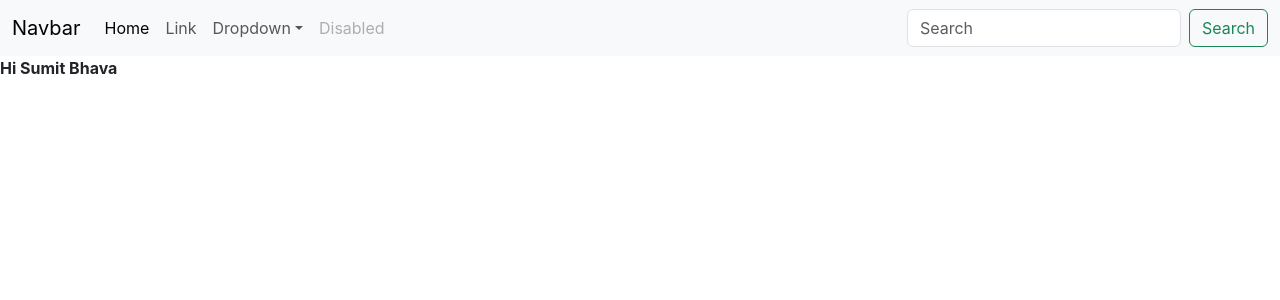
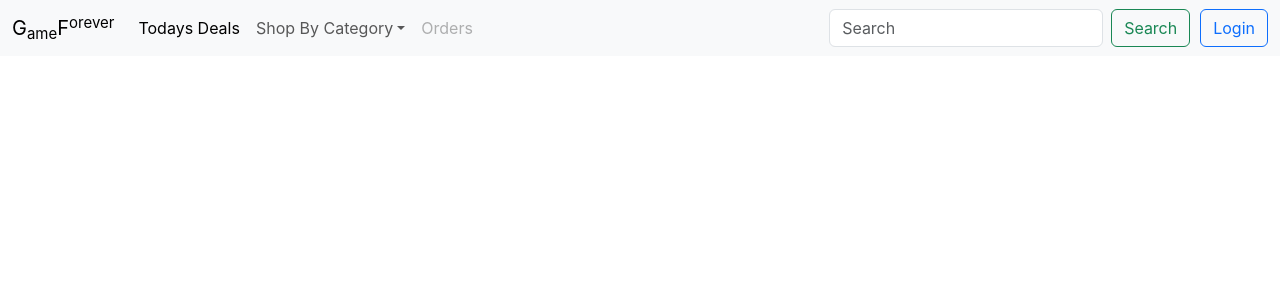
Before and after one commit to SumitSawant1029/Gaming-Ecommerce-Website, a React (Create React App) app: page / in a window 1280 px wide. Shown: the top 300 px of the page. Built offline with nearby package versions, Linux system fonts and the light colour scheme.

Commit message:
Done with navigation bar

```diff
--- a/src/App.css
+++ b/src/App.css
@@ -36,3 +36,7 @@
     transform: rotate(360deg);
   }
 }
+
+.login-button {
+  margin-left: 10px; /* Adjust the value as needed */
+}
--- a/src/App.js
+++ b/src/App.js
@@ -1,47 +1,11 @@
 import logo from './logo.svg';
 import './App.css';
-
+import Navbar from './components/Navbar';
 function App() {
   return (
    <>
-   <nav class="navbar navbar-expand-lg bg-body-tertiary">
-  <div class="container-fluid">
-    <a class="navbar-brand" href="/">Navbar</a>
-    <button class="navbar-toggler" type="button" data-bs-toggle="collapse" data-bs-target="#navbarSupportedContent" aria-controls="navbarSupportedContent" aria-expanded="false" aria-label="Toggle navigation">
-      <span class="navbar-toggler-icon"></span>
-    </button>
-    <div class="collapse navbar-collapse" id="navbarSupportedContent">
-      <ul class="navbar-nav me-auto mb-2 mb-lg-0">
-        <li class="nav-item">
-          <a class="nav-link active" aria-current="page" href="/">Home</a>
-        </li>
-        <li class="nav-item">
-          <a class="nav-link" href="/">Link</a>
-        </li>
-        <li class="nav-item dropdown">
-          <a class="nav-link dropdown-toggle" href="/" role="button" data-bs-toggle="dropdown" aria-expanded="false">
-            Dropdown
-          </a>
-          <ul class="dropdown-menu">
-            <li><a class="dropdown-item" href="/">Action</a></li>
-            <li><a class="dropdown-item" href="/">Another action</a></li>
-            <li><hr class="dropdown-divider"/></li>
-            <li><a class="dropdown-item" href="/">Something else here</a></li>
-          </ul>
-        </li>
-        <li class="nav-item">
-          <a class="nav-link disabled" aria-disabled="true">Disabled</a>
-        </li>
-      </ul>
-      <form class="d-flex" role="search">
-        <input class="form-control me-2" type="search" placeholder="Search" aria-label="Search"/>
-        <button class="btn btn-outline-success" type="submit">Search</button>
-      </form>
-    </div>
-  </div>
-</nav>
-<b>Hi Sumit Bhava</b>
-</>
+   <Navbar/>
+  </>
   );
 }
 
--- /dev/null
+++ b/src/components/Navbar.js
@@ -0,0 +1,45 @@
+import React from 'react'
+function Navbar() {
+    return (
+     <>
+     <nav class="navbar navbar-expand-lg bg-body-tertiary">
+    <div class="container-fluid">
+      <a class="navbar-brand" href="/">G<sub>ame</sub>F<sup>orever</sup></a>
+      <button class="navbar-toggler" type="button" data-bs-toggle="collapse" data-bs-target="#navbarSupportedContent" aria-controls="navbarSupportedContent" aria-expanded="false" aria-label="Toggle navigation">
+        <span class="navbar-toggler-icon"></span>
+      </button>
+      <div class="collapse navbar-collapse" id="navbarSupportedContent">
+        <ul class="navbar-nav me-auto mb-2 mb-lg-0">
+          <li class="nav-item">
+            <a class="nav-link active" aria-current="page" href="/">Todays Deals</a>
+          </li>
+
+          <li class="nav-item dropdown">
+            <a class="nav-link dropdown-toggle" href="/" role="button" data-bs-toggle="dropdown" aria-expanded="false">
+              Shop By Category
+            </a>
+            <ul class="dropdown-menu">
+              <li><a class="dropdown-item" href="/">Mens</a></li>
+              <li><a class="dropdown-item" href="/">Womens</a></li>
+              <li><hr class="dropdown-divider"/></li>
+              <li><a class="dropdown-item" href="/">Something else here</a></li>
+            </ul>
+          </li>
+          <li class="nav-item">
+            <a class="nav-link disabled" aria-disabled="true">Orders</a>
+          </li>
+        </ul>
+        <form class="d-flex" role="search">
+          <input class="form-control me-2" type="search" placeholder="Search" aria-label="Search"/>
+          <button class="btn btn-outline-success" type="submit">Search</button>
+        </form>
+        <button type="button" class="btn btn-outline-primary login-button">Login</button>
+      </div>
+    </div>
+  </nav>
+
+  </>
+    );
+  }
+
+  export default Navbar;
```
